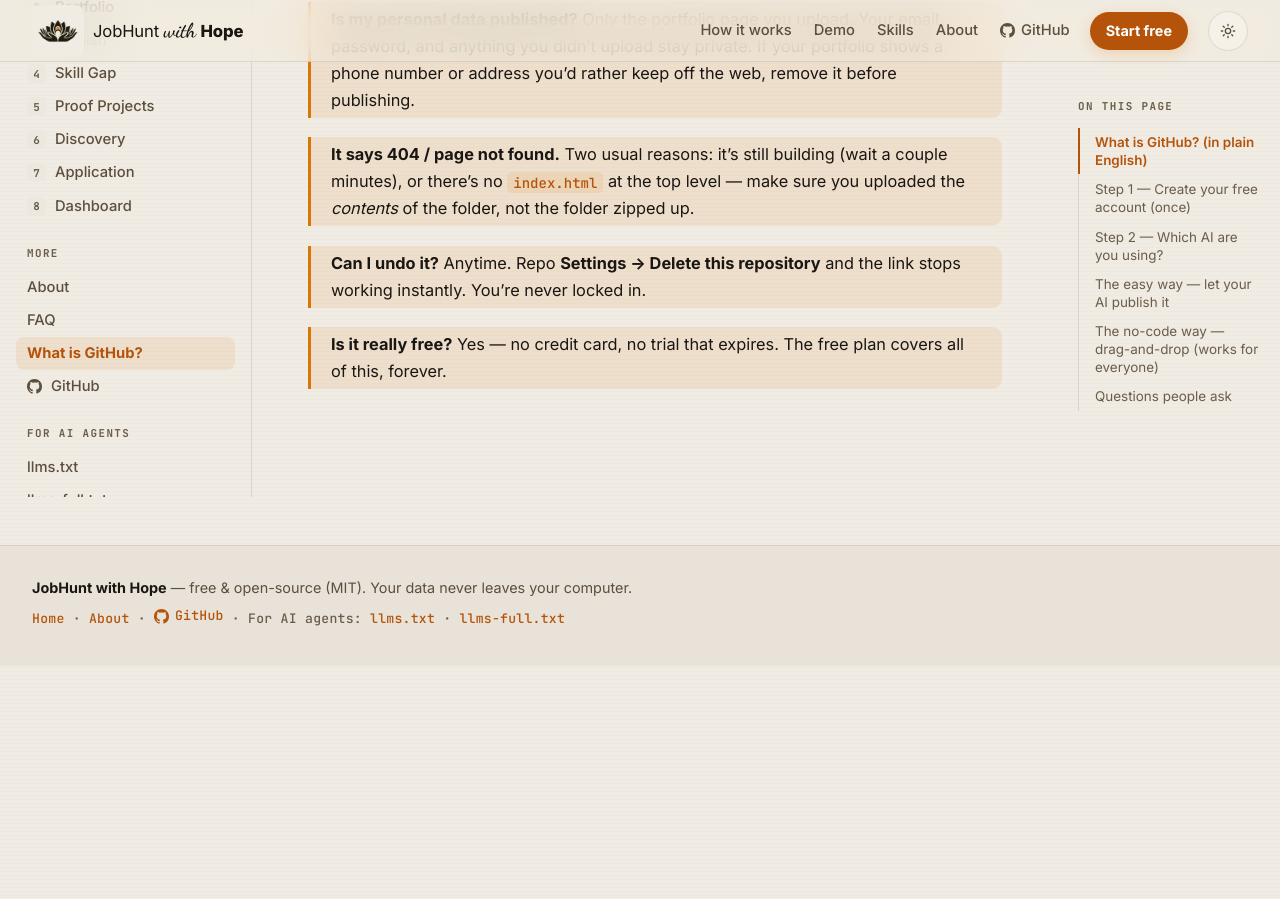
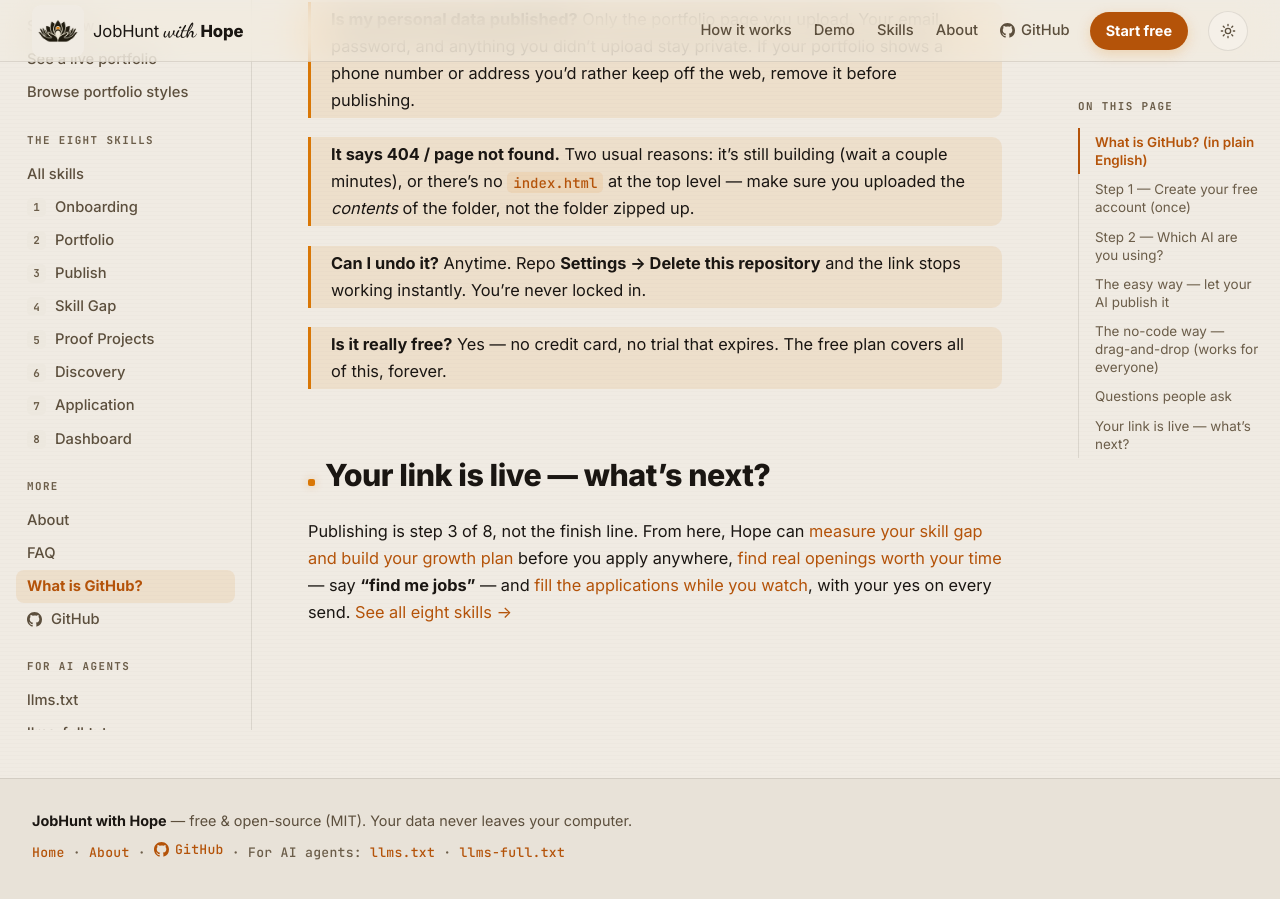
Before and after one commit to oneconsciousness/agenthope, a Jekyll site: the page built from publishing.md, in a window 1280 px wide and 900 px high, scrolled down 3005 px. Built offline with Jekyll 4.4.1, drawn with Linux system fonts in a browser that asks for light colours; before the commit the page ends 3671 px from its top, so only the background shows below that.

Commit message:
docs(pages): point every portfolio page at the rest of the journey
About's opening, publishing's ending, and the demo/styles galleries
all stopped at the portfolio. Each now names what comes after —
gaps closed before you apply, jobs found and verified, applications
with your yes — and links to the eight skills.

Co-Authored-By: Claude Fable 5 <noreply@anthropic.com>

```diff
--- a/demo/index.html
+++ b/demo/index.html
@@ -102,7 +102,7 @@ og_image_alt: "A finished Hope portfolio — a career timeline, impact stats, an
       </a>
     </div>
 
-    <p class="trust-strip"><strong>These are illustrative samples</strong> — public figures, built with Hope to show its range. Yours is built from your own work, stays on your laptop, and is yours to publish. Every portfolio here also comes in six designs — <a href="{{ '/styles/' | relative_url }}">browse by style</a> to see them side by side.</p>
+    <p class="trust-strip"><strong>These are illustrative samples</strong> — public figures, built with Hope to show its range. Yours is built from your own work, stays on your laptop, and is yours to publish. Every portfolio here also comes in six designs — <a href="{{ '/styles/' | relative_url }}">browse by style</a> to see them side by side. And the portfolio is just the opening act: Hope also finds your skill gaps before you apply, finds real jobs and verifies they're still open, applies with your yes on every send, and tracks it all on one dashboard — <a href="{{ '/skills/' | relative_url }}">see all eight skills</a>.</p>
 
     <div class="cta-row center">
       <a class="btn btn-primary" href="{{ '/#start' | relative_url }}">Start yours — free <span class="arrow">→</span></a>
--- a/publishing.md
+++ b/publishing.md
@@ -83,4 +83,8 @@ No terminal, no commands — just clicking and dragging in your browser.
 > **Is it really free?**
 > Yes — no credit card, no trial that expires. The free plan covers all of this, forever.
 
+## Your link is live — what's next?
+
+Publishing is step 3 of 8, not the finish line. From here, Hope can [measure your skill gap and build your growth plan]({{ '/skills/skill-gap/' | relative_url }}) before you apply anywhere, [find real openings worth your time]({{ '/skills/discovery/' | relative_url }}) — say **"find me jobs"** — and [fill the applications while you watch]({{ '/skills/application/' | relative_url }}), with your yes on every send. [See all eight skills →]({{ '/skills/' | relative_url }})
+
 </div>
--- a/skills/index.html
+++ b/skills/index.html
@@ -3,7 +3,7 @@ layout: doc
 title: "The eight skills"
 permalink: /skills/
 seo_title: "The Eight Hope Skills — Onboarding to Dashboard"
-description: "The eight Hope skills your AI runs in order — Onboarding, Portfolio, Publish, Skill Gap, Proof Projects, Discovery, Application, Dashboard. Free and open-source."
+description: "The eight Hope skills your AI runs in order — portfolio and résumé, skill-gap analysis with a growth plan, AI job search, applying to jobs with your approval, and one dashboard. Free and open-source."
 ---
 <h1>The eight skills</h1>
 <p class="lede">Hope is eight skills your AI runs in order. Each is a plain-language set of instructions — open one to read it, or point the AI you already use straight at it.</p>
--- a/styles/index.html
+++ b/styles/index.html
@@ -16,7 +16,7 @@ og_image_alt: "A finished Hope portfolio for a product designer, with project wo
     <div class="band__head center">
       <p class="kicker">The collection</p>
       <h2>Six looks. One story — yours.</h2>
-      <p class="lede">Every Hope portfolio holds the same career timeline, the same skills map, the same proof of work. What changes is the type, the spacing, the mood. Scroll through the six — each modeled by a different career — and tap any look to open it live, or any face to see that person wearing it. There's no wrong answer here — just a look you'll want to send.</p>
+      <p class="lede">Every Hope portfolio holds the same career timeline, the same skills map, the same proof of work. What changes is the type, the spacing, the mood. Scroll through the six — each modeled by a different career — and tap any look to open it live, or any face to see that person wearing it. There's no wrong answer here — just a look you'll want to send. Whichever you pick, it's step 2 of 8: Hope also <a href="{{ '/skills/' | relative_url }}">finds your skill gaps, finds and verifies real jobs, and applies with your yes</a>.</p>
     </div>
   </div>
 </section>
```
Also changed, not shown: about.md (+1 -1 lines).
